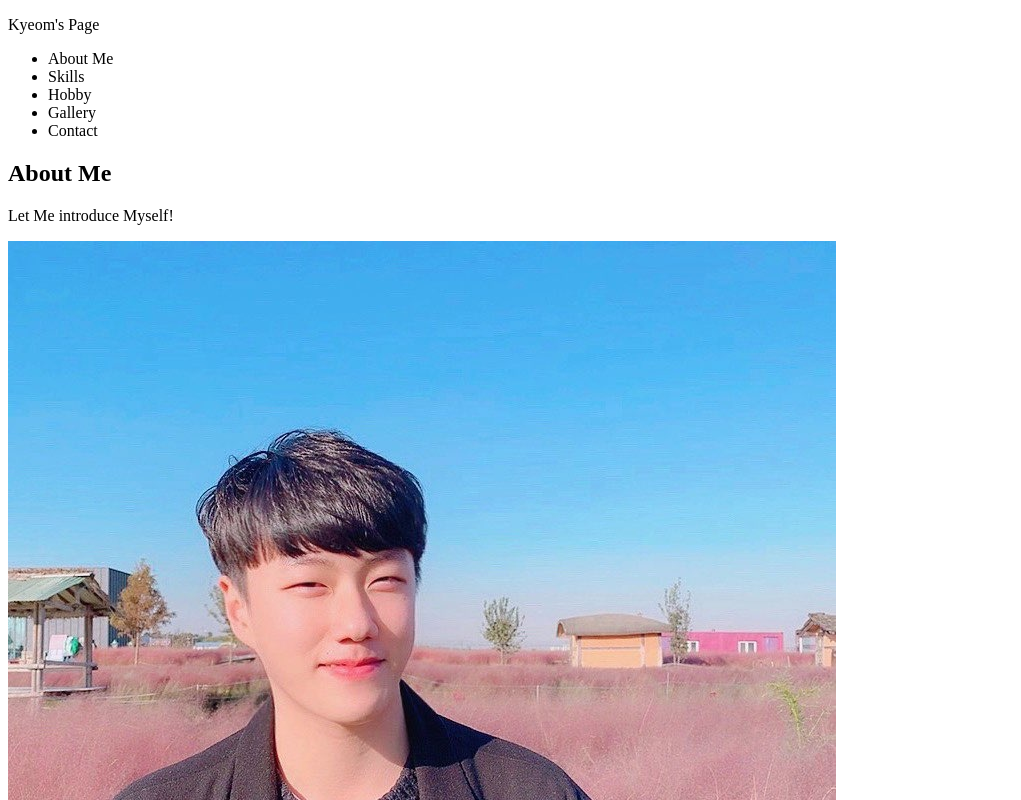
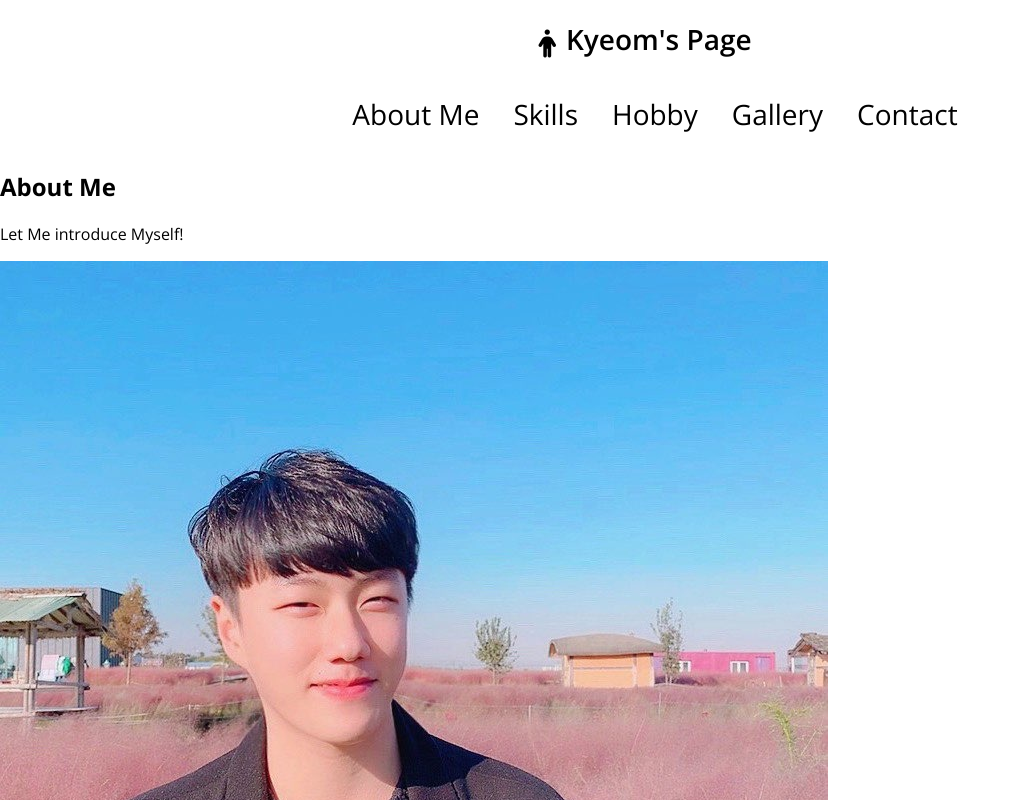
Before and after one commit to Kyeom1997/wecode_week_1, a plain HTML site: page index.html in a window 1280 px wide. Shown: the top 800 px of the page, without its empty margins (0-1021 px from the left). Drawn offline with nearby package versions, Linux system fonts and the light colour scheme.

Commit message:
create css file

```diff
--- a/index.html
+++ b/index.html
@@ -4,12 +4,17 @@
     <meta charset="UTF-8">
     <meta http-equiv="X-UA-Compatible" content="IE=edge">
     <meta name="viewport" content="width=device-width, initial-scale=1.0">
+    <script src="https://kit.fontawesome.com/7a3a0b9aa8.js" crossorigin="anonymous"></script>
+    <link href="https://fonts.googleapis.com/css2?family=Open+Sans:wght@400;600;700&display=swap" rel="stylesheet">
+    <link rel="stylesheet" href="style.css"/>
     <title>Kyeom's Page</title>
 </head>
 <body>
     <header>
-        <p>Kyeom's Page</p>
-    </header>
+        <div class="page_logo">
+            <i class="fas fa-male"></i>
+            <a href="#">Kyeom's Page</a>
+        </div>
         <nav id="navbar">
             <ul class="navbar_menu">
                 <li class="navbar_menu_item" data-link="#me">About Me</li>
@@ -19,6 +24,8 @@
                 <li class="navbar_menu_item" data-link="#contact">Contact</li>
             </ul>
         </nav>
+    </header>
+
     <section id="me" class="section">
         <h1> About Me </h1>
         <p> Let Me introduce Myself!</p>
--- /dev/null
+++ b/style.css
@@ -0,0 +1,90 @@
+/* Global */
+
+:root {
+  /* Color */
+  --color-white: #ffffff;
+  --color-light-white: #eeeeee;
+  --color-dark-white: #bdbdbd;
+  --color-pink: #fe918d;
+  --color-dark-pink: #ff6863;
+  --color-dark-grey: #4d4d4d;
+  --color-grey: #616161;
+  --color-light-grey: #7c7979;
+  --color-blue: #08b9ce;
+  --color-yellow: #fff7d1;
+  --color-orange: #feb546;
+  --color-black: #000000;
+  --color-darkblue: #015a9c;
+
+  /* Font size */
+  --font-large: 48px;
+  --font-medium: 28px;
+  --font-regular: 18px;
+  --font-small: 16px;
+  --font-micro: 14px;
+
+  /* Font weight */
+  --weight-bold: 700;
+  --weight-semi-bold: 600;
+  --weight-regular: 400;
+
+  /* Size */
+  --size-border-radius: 4px;
+
+  /* Animation */
+  --animation-duration: 300ms;
+}
+
+body {
+  margin: 0;
+  font-family: "Open Sans", sans-serif;
+  cursor: default;
+}
+
+a:link {
+  color: black;
+  text-decoration: none;
+}
+a:visited {
+  color: black;
+  text-decoration: none;
+}
+a:hover {
+  color: black;
+  text-decoration: none;
+}
+
+header {
+  height: 100%;
+  width: 100%;
+}
+
+.page_logo {
+  display: flex;
+  font-size: var(--font-medium);
+  font-weight: var(--weight-semi-bold);
+  justify-content: center;
+  margin-top: 20px;
+}
+
+.page_logo i {
+  margin-left: 10px;
+  margin-right: 10px;
+  margin-top: 10px;
+}
+
+.navbar_menu {
+  display: flex;
+  justify-content: center;
+  font-size: var(--font-medium);
+  list-style: none;
+  margin-right: 10px;
+}
+
+.navbar_menu_item {
+  padding: 8px 12px;
+  margin: 0 4px;
+  cursor: pointer;
+  border: 1px solid transparent;
+  border-radius: var(--size-border-radius);
+}
```
Lines whose indentation alone changed are shown as unchanged.
